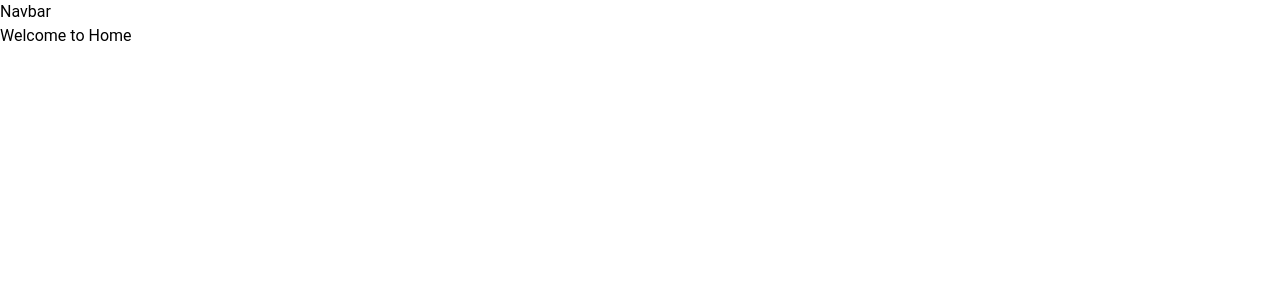
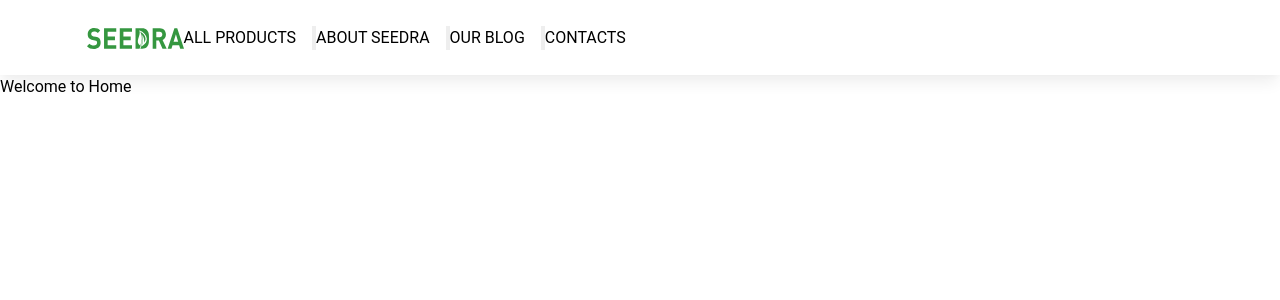
Before and after one commit to nurbek2107/myProject, a React (Vite) app: page / in a window 1280 px wide. Shown: the top 300 px of the page. Built offline with nearby package versions, Linux system fonts and the light colour scheme.

Commit message:
main
Signed-off-by: nurbek2107 <abduaxatov002@gmail.com>

```diff
--- a/src/components/navbar/Navbar.jsx
+++ b/src/components/navbar/Navbar.jsx
@@ -1,9 +1,73 @@
-import React from 'react'
-
+import { NavLink } from "react-router-dom";
 function Navbar() {
     return (
-        <div>Navbar</div>
-    )
+      <nav className="Navbar   pt-[26px] pb-[25px] shadow-lg shadow-gray-200">
+        <div className="main-container">
+          <div className="flex items-center ">
+            <div className="left ">
+              <NavLink to="/">
+                <svg
+                  width="97"
+                  height="21"
+                  viewBox="0 0 97 21"
+                  fill="none"
+                  xmlns="http://www.w3.org/2000/svg"
+                >
+                  <g clip-path="url(#clip0_2_17)">
+                    <path
+                      d="M0 18.2738L2.34072 15.6633C3.51215 16.9686 5.09913 17.4041 6.81627 17.4041C8.94984 17.4041 10.095 16.5048 10.095 14.8514C10.095 14.1256 9.91306 13.5166 9.52294 13.1107C9.15806 12.7343 8.74162 12.5312 7.88297 12.386L5.64573 12.0379C4.05875 11.777 2.88732 11.226 2.05516 10.3267C1.17036 9.3398 0.728499 8.00518 0.728499 6.26552C0.728499 2.58112 3.17395 0 7.18097 0C9.73008 0 11.5783 0.69623 13.1653 2.40761L10.875 4.93071C9.70466 3.6833 8.29958 3.50979 7.07623 3.50979C5.15087 3.50979 4.21416 4.69937 4.21416 6.12029C4.21416 6.64191 4.37063 7.19309 4.76075 7.59904C5.12563 7.97672 5.72397 8.29527 6.47771 8.41223L8.66428 8.76034C10.3547 9.02125 11.4216 9.54287 12.2019 10.3548C13.1916 11.3993 13.6334 12.9074 13.6334 14.7356C13.6334 18.7376 10.6414 21 6.76435 21C3.95419 21 1.82062 20.3331 0 18.2738Z"
+                      fill="#359740"
+                    />
+                    <path
+                      d="M17.0422 20.8264V0.173492H29.2442V3.77067H20.658V8.61527H27.9702V12.2112H20.658V17.2293H29.2442V20.8264H17.0422Z"
+                      fill="#359740"
+                    />
+                    <path
+                      d="M32.784 20.8264V0.173492H44.986V3.77067H36.3998V8.61527H43.712V12.2112H36.3998V17.2293H44.986V20.8264H32.784Z"
+                      fill="#359740"
+                    />
+                    <path
+                      d="M75.5077 20.8264L71.8906 12.5888H69.2887V20.8264H65.6729V0.173492H72.932C76.7043 0.173492 78.9416 3.04599 78.9416 6.49684C78.9416 9.39761 77.3546 11.1962 75.5594 11.922L79.6966 20.8264H75.5077ZM72.6973 3.77067H69.2887V9.22428H72.6973C74.2843 9.22428 75.3257 8.09255 75.3257 6.49684C75.3257 4.90241 74.2843 3.77067 72.6973 3.77067Z"
+                      fill="#359740"
+                    />
+                    <path
+                      d="M93.2265 20.8264L92.1343 17.1714H85.5517L84.432 20.8264H80.6598L87.3988 0.173492H90.2344L97 20.8264H93.2265ZM88.9076 6.26549L86.5656 13.7784H91.1711L88.9076 6.26549Z"
+                      fill="#359740"
+                    />
+                    <path
+                      d="M60.1041 2.14669C58.8807 0.783611 57.1373 0.173492 55.2119 0.173492H48.5258V20.8264H52.5798C53.9762 16.8158 56.0899 12.4403 54.6492 5.95777C56.5685 12.7179 54.6702 17.0141 53.3305 20.8264H55.2119C57.1373 20.8264 58.8807 20.2174 60.1039 18.8543C62.1857 16.533 61.9773 13.5164 61.9773 10.4126C61.9775 7.30984 62.1859 4.4669 60.1041 2.14669ZM54.5232 18.3867C55.5609 15.7915 56.6516 11.6286 55.0997 6.52511C57.1763 9.12624 57.4979 12.97 57.0578 14.7236C60.8161 10.5128 56.9536 5.59313 53.0999 3.49692C55.5571 8.10466 55.1865 12.4462 53.2785 17.6694C47.2841 13.4709 54.4005 8.12211 52.3837 2.36555C61.0891 6.09768 62.641 14.4906 54.5232 18.3867Z"
+                      fill="#359740"
+                    />
+                  </g>
+                  <defs>
+                    <clipPath id="clip0_2_17">
+                      <rect width="97" height="21" fill="white" />
+                    </clipPath>
+                  </defs>
+                </svg>
+              </NavLink>
+            </div>
+            <div className="center">
+              <ul className="flex  items-start ">
+                <NavLink to="/">
+                  <li>ALL PRODUCTS</li>
+                </NavLink>
+                <NavLink to="/" className="border-s-4 ml-[16px] ">
+                  <li>ABOUT SEEDRA</li>
+                </NavLink>
+                <NavLink to="/" className="border-s-4 ml-[16px] ">
+                  <li>OUR BLOG</li>
+                </NavLink>
+                <NavLink to="/" className="border-s-4 ml-[16px] ">
+                  <li>CONTACTS</li>
+                </NavLink>
+              </ul>
+            </div>
+            <div className="right"></div>
+          </div>
+        </div>
+      </nav>
+    );
 }
 
-export default Navbar
+export default Navbar;
```
